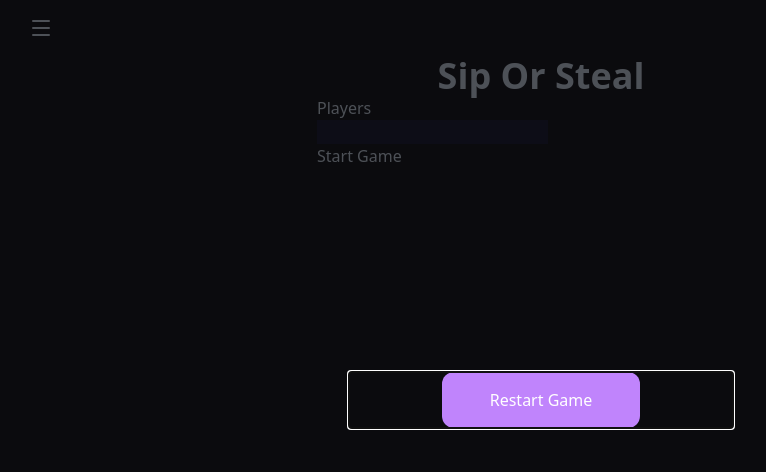
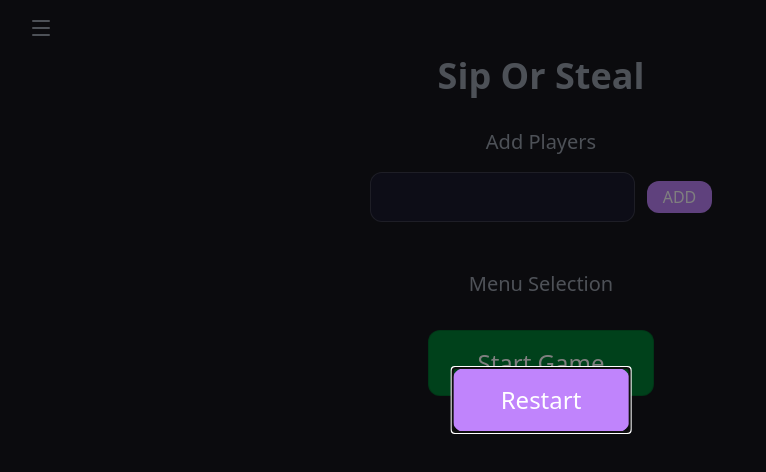
Before and after one commit to ChristosEfstathiades/SipOrSteal, a React (Vite) app: page / in a window 1280 px wide. Both pictures are taken after a click on the icon 140 px from the left and 28 px from the top of the page. Shown: the top 472 px of the page, without its empty margins (99-865 px from the left). Built offline with nearby package versions, Linux system fonts and the light colour scheme.

Commit message:
PlayerSelection

```diff
--- a/src/App.tsx
+++ b/src/App.tsx
@@ -10,11 +10,15 @@ function App() {
         SCREENS.SETUP,
     );
 
+    const [players, setPlayers] = useLocalStorage<string[]>("players", []);
+
     return (
         <>
-            <GameContext value={{ gameState, setGameState }}>
+            <GameContext
+                value={{ gameState, setGameState, players, setPlayers }}
+            >
                 <Navigation />
-                <main className="sm:max-w-md max-w-xs mx-auto">
+                <main className="sm:max-w-md max-w-xs  mx-auto">
                     {gameState == SCREENS.SETUP && <Home />}
                     {gameState == SCREENS.DRINK && <div>Drink screen</div>}
                 </main>
--- a/src/Contexts.ts
+++ b/src/Contexts.ts
@@ -11,9 +11,13 @@ const SCREENS: { [key: string]: string } = {
 const GameContext = createContext<{
     gameState: string;
     setGameState: (state: string) => void;
+    players: string[];
+    setPlayers: (players: string[]) => void;
 }>({
     gameState: SCREENS.SETUP,
     setGameState: () => {},
+    players: [],
+    setPlayers: () => {},
 });
 
 export { GameContext, SCREENS };
--- /dev/null
+++ b/src/components/MenuSelection.tsx
@@ -0,0 +1,9 @@
+export default function MenuSelection() {
+    return (
+        <>
+            <div className="flex flex-col gap-y-4">
+                <h2 className="text-center text-xl">Menu Selection</h2>
+            </div>
+        </>
+    );
+}
--- a/src/components/Navigation.tsx
+++ b/src/components/Navigation.tsx
@@ -11,15 +11,15 @@ export default function Navigation() {
     return (
         <>
             <Modal open={open} onClose={handleClose}>
-                <div className="absolute top-1/2 left-1/2 cursor-pointer -translate-x-1/2 -translate-y-1/2 text-center w-sm">
+                <div className="absolute top-1/2 left-1/2 -translate-x-1/2 -translate-y-1/2 text-center">
                     <button
-                        className="text-white font-medium capitalize bg-accent py-4 px-12 rounded-xl"
+                        className="text-white text-2xl cursor-pointer font-medium capitalize bg-accent py-4 px-12 rounded-xl"
                         onClick={() => {
                             setGameState(SCREENS.SETUP);
                             handleClose();
                         }}
                     >
-                        Restart Game
+                        Restart
                     </button>
                 </div>
             </Modal>
--- a/src/components/PlayerSelection.tsx
+++ b/src/components/PlayerSelection.tsx
@@ -1,11 +1,67 @@
-import Input from "@mui/material/Input";
+import { GameContext } from "../Contexts";
+import { useContext } from "react";
+import { X } from "lucide-react";
 
 export default function PlayerSelection() {
+    const { players, setPlayers } = useContext(GameContext);
+
     return (
         <>
-            <div>
-                <h2>Players</h2>
-                <input type="text" className="bg-[#1a1a2e]" />
+            <div className="flex flex-col gap-y-4">
+                <h2 className="text-center text-xl">Add Players</h2>
+                <form
+                    className="flex flex-row gap-x-3 justify-center"
+                    onSubmit={(e) => {
+                        e.preventDefault();
+                        const playerName = (
+                            document.getElementsByName(
+                                "playerName",
+                            )[0] as HTMLInputElement
+                        ).value;
+                        if (playerName) {
+                            setPlayers([...players, playerName]);
+                            (
+                                document.getElementsByName(
+                                    "playerName",
+                                )[0] as HTMLInputElement
+                            ).value = "";
+                        }
+                    }}
+                >
+                    <input
+                        type="text"
+                        className="bg-[#1a1a2e] rounded-xl border-white/15 border text-white px-4 py-3 outline-0"
+                        name="playerName"
+                    />
+                    <button
+                        type="submit"
+                        className="bg-accent text-white rounded-xl px-4 py-1 font-medium flex self-center"
+                    >
+                        ADD
+                    </button>
+                </form>
+                <div className="flex flex-row gap-3 flex-wrap">
+                    {players.map((player, index) => (
+                        <div
+                            key={index}
+                            className="bg-white/85 rounded-xl border-black/15 border flex gap-x-2 py-1 px-1.5"
+                        >
+                            <p className="text-black/70 flex items-center">
+                                {player}
+                            </p>
+                            <button
+                                onClick={() => {
+                                    setPlayers(
+                                        players.filter((_, i) => i !== index),
+                                    );
+                                }}
+                                className=" text-[#F43F5E] font-medium cursor-pointer "
+                            >
+                                <X className="size-4" />
+                            </button>
+                        </div>
+                    ))}
+                </div>
             </div>
         </>
     );
--- a/src/pages/Home.tsx
+++ b/src/pages/Home.tsx
@@ -1,17 +1,20 @@
 import { useContext } from "react";
 import { GameContext, SCREENS } from "../Contexts";
 import PlayerSelection from "../components/PlayerSelection";
+import MenuSelection from "../components/MenuSelection";
 
 export default function Home() {
     const { setGameState } = useContext(GameContext);
 
     return (
-        <div className="">
+        <div className="flex flex-col items-center justify-center gap-y-8">
             <h1 className="text-4xl font-bold text-center">Sip Or Steal</h1>
 
             <PlayerSelection />
+            <MenuSelection />
 
             <button
+                className="text-white text-2xl cursor-pointer font-medium capitalize bg-green-700 border border-black/15 py-4 px-12 rounded-xl"
                 onClick={() => {
                     setGameState(SCREENS.DRINK);
                 }}
```
